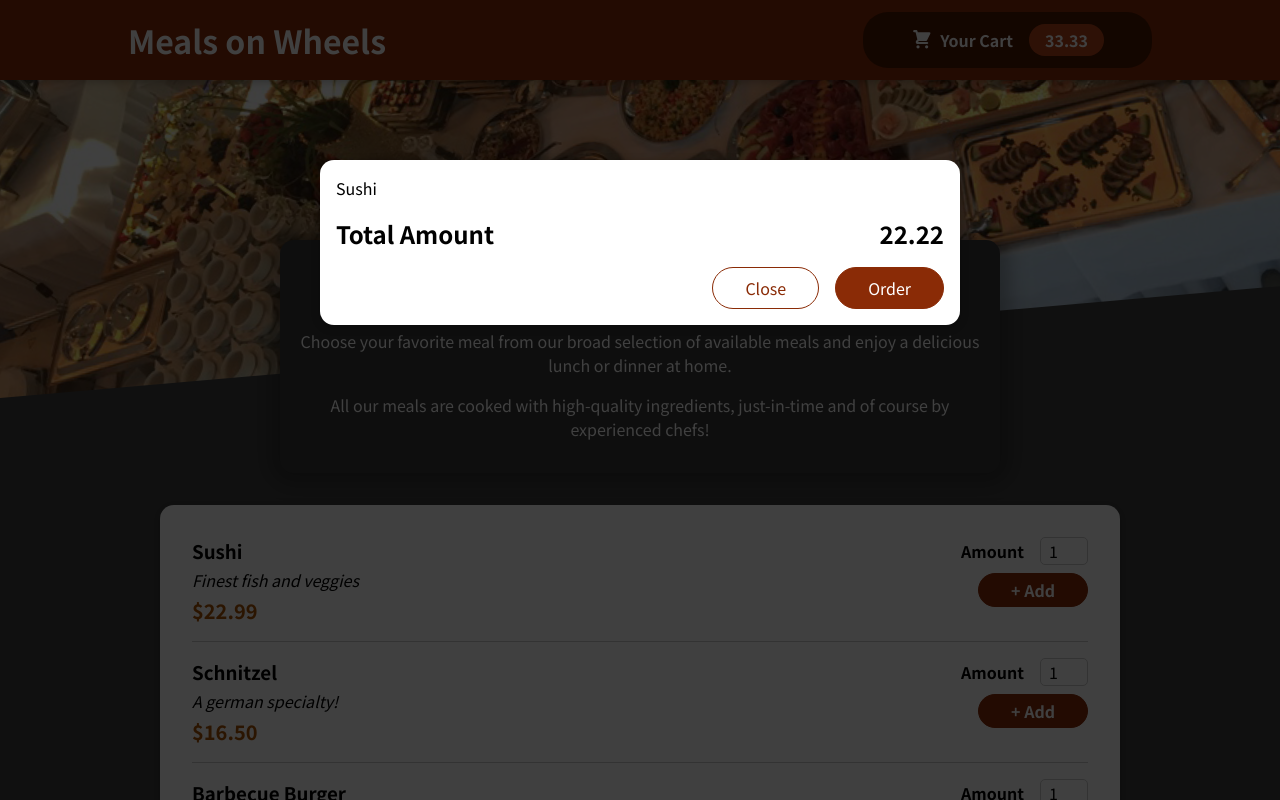
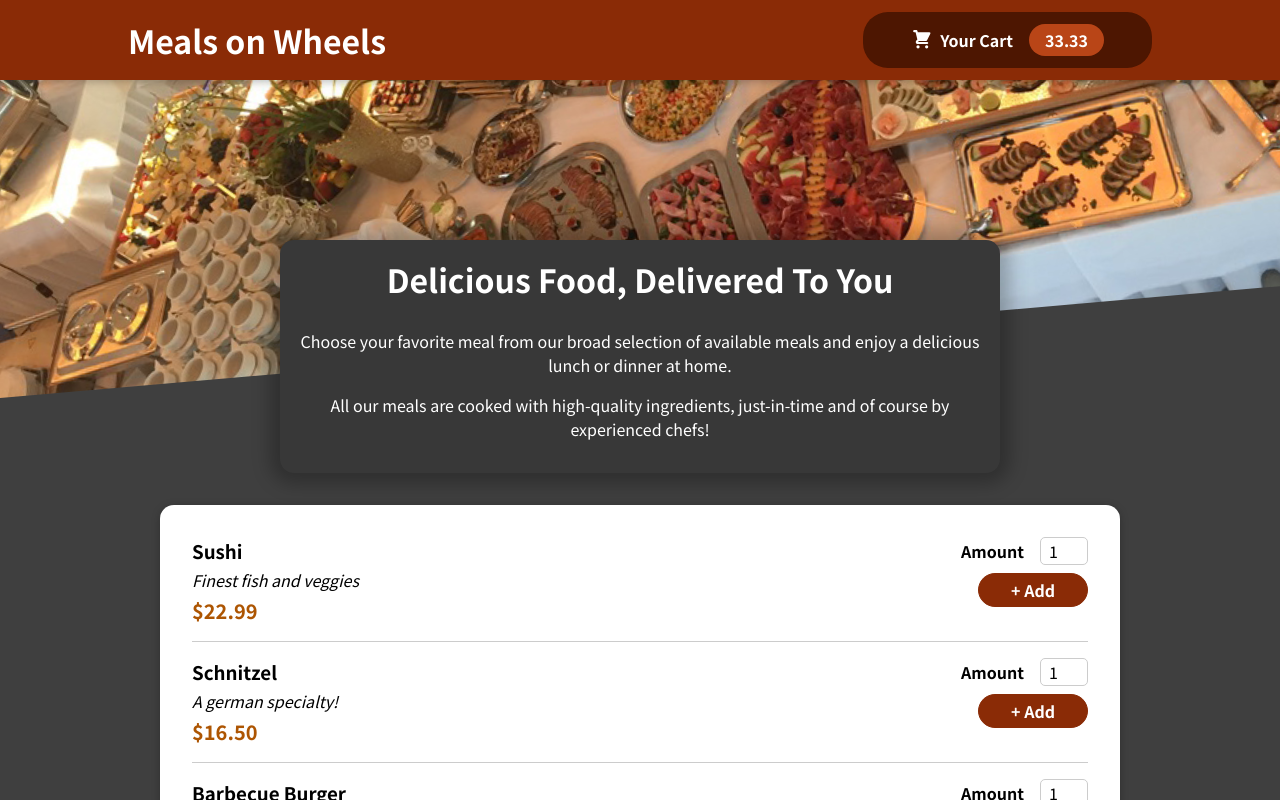
Before and after one commit to eknaian/Menu-Redo, a React (Create React App) app: page / in a window 1280 px wide. Shown: the top 800 px of the page. Built offline with nearby package versions, Linux system fonts and the light colour scheme.

Commit message:
added functionality to the modal

```diff
--- a/src/App.js
+++ b/src/App.js
@@ -1,13 +1,23 @@
-import React from "react";
+import React, { useState } from "react";
 import Cart from "./components/Cart/Cart";
 import Meals from "./components/Meals/Meals";
 import Header from "./components/Layout/Header";
 
 function App() {
+  const [cartIsShown, setCartIsShown] = useState(false);
+
+  const showCartHandler = () => {
+    setCartIsShown(true);
+  };
+
+  const hideCartHandler = () => {
+    setCartIsShown(false);
+  };
+
   return (
     <React.Fragment>
-      <Cart />
-      <Header />
+      {cartIsShown && <Cart onClose={hideCartHandler} />}
+      <Header onShowCart={showCartHandler} />
       <main>
         <Meals />
       </main>
--- a/src/components/Cart/Cart.js
+++ b/src/components/Cart/Cart.js
@@ -12,14 +12,16 @@
     </ul>
   );
   return (
-    <Modal>
+    <Modal onClose={props.onClose}>
       {cartItems}
       <div className={classes.total}>
         <span>Total Amount</span>
         <span>22.22</span>
       </div>
       <div className={classes.actions}>
-        <button className={classes["button--alt"]}>Close</button>
+        <button className={classes["button--alt"]} onClick={props.onClose}>
+          Close
+        </button>
         <button className={classes.button}>Order</button>
       </div>
     </Modal>
--- a/src/components/Layout/Header.js
+++ b/src/components/Layout/Header.js
@@ -10,7 +10,7 @@
     <React.Fragment>
       <header className={classes.header}>
         <h1>Meals on Wheels</h1>
-        <HeaderCartButton />
+        <HeaderCartButton onClick={props.onShowCart} />
       </header>
       <div className={classes["main-image"]}>
         <img src={mealsImage} alt="A table full of delicious food" />
--- a/src/components/Layout/HeaderCartButton.js
+++ b/src/components/Layout/HeaderCartButton.js
@@ -6,7 +6,7 @@
 
 const HeaderCartButton = (props) => {
   return (
-    <button className={classes.button}>
+    <button className={classes.button} onClick={props.onClick}>
       <span className={classes.icon}>
         <CartIcon />
       </span>
--- a/src/components/UI/Modal.js
+++ b/src/components/UI/Modal.js
@@ -3,7 +3,7 @@
 import classes from "./Modal.module.css";
 
 const Backdrop = (props) => {
-  return <div className={classes.backdrop} />;
+  return <div className={classes.backdrop} onClick={props.onClose} />;
 };
 
 const ModalOverlay = (props) => {
@@ -19,7 +19,10 @@
 const Modal = (props) => {
   return (
     <React.Fragment>
-      {ReactDOM.createPortal(<Backdrop />, portalElement)}
+      {ReactDOM.createPortal(
+        <Backdrop onClose={props.onClose} />,
+        portalElement
+      )}
       {ReactDOM.createPortal(
         <ModalOverlay>{props.children}</ModalOverlay>,
         portalElement
```
Also changed, not shown: 1 other file (tests, documents, lock files or other folders).
